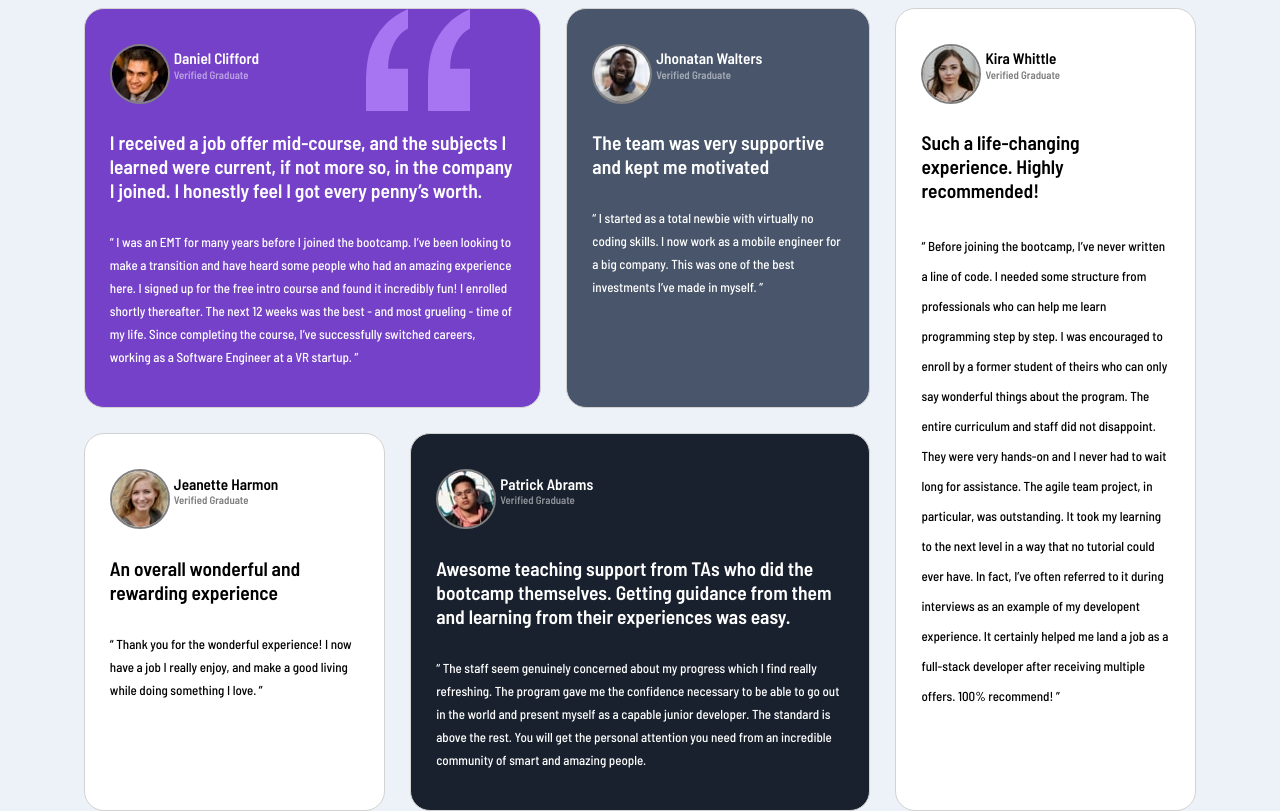
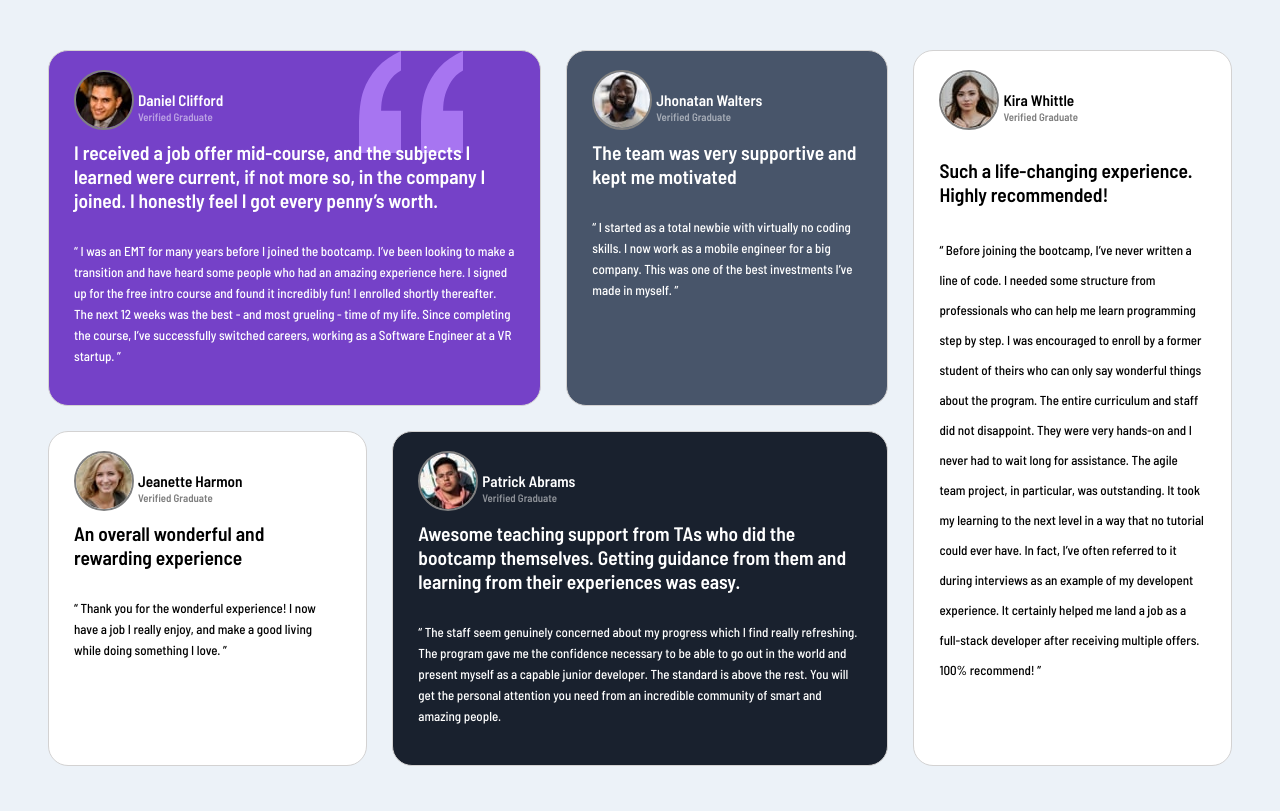
Before and after one commit to tavoperez/testimonials-cards.github.io, a plain HTML site: page index.html in a window 1280 px wide. Drawn offline with Linux system fonts and the light colour scheme; a script that the page names is missing.

Commit message:
fix margin

```diff
--- a/style.css
+++ b/style.css
@@ -15,7 +15,8 @@ body{
     grid-template-areas:
     "a a b c"
     "d e e c";
-    width: 88%;
+    margin: 0px 40px;
+    /* width: 88%; */
     gap: 25px;
 }
 article{
@@ -59,7 +60,7 @@ article:nth-child(5){
 .item-1{
     display: grid;
     grid-template-columns: 4rem 1fr;
-    grid-template-rows: 1rem 4rem;
+    grid-template-rows: 1rem 2rem;
     min-height: 10%;
 }
 /* content */
@@ -70,7 +71,7 @@ article:nth-child(5){
     justify-items: center;
 }
 p{
-    line-height: 23px;
+    line-height: 21px;
 }
 h5{
     opacity: 50%;
```
Also changed, not shown: 1 other file.
